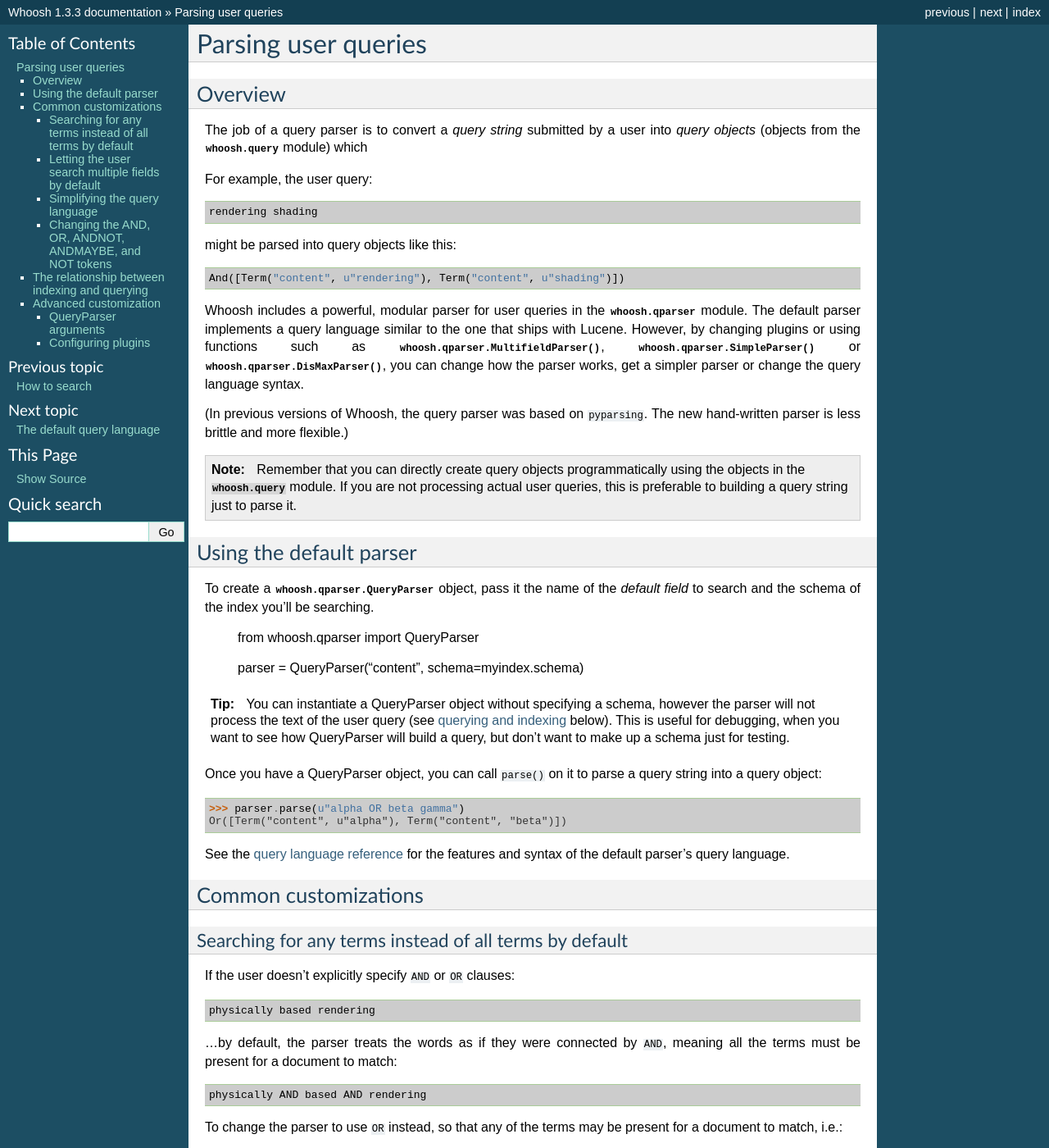
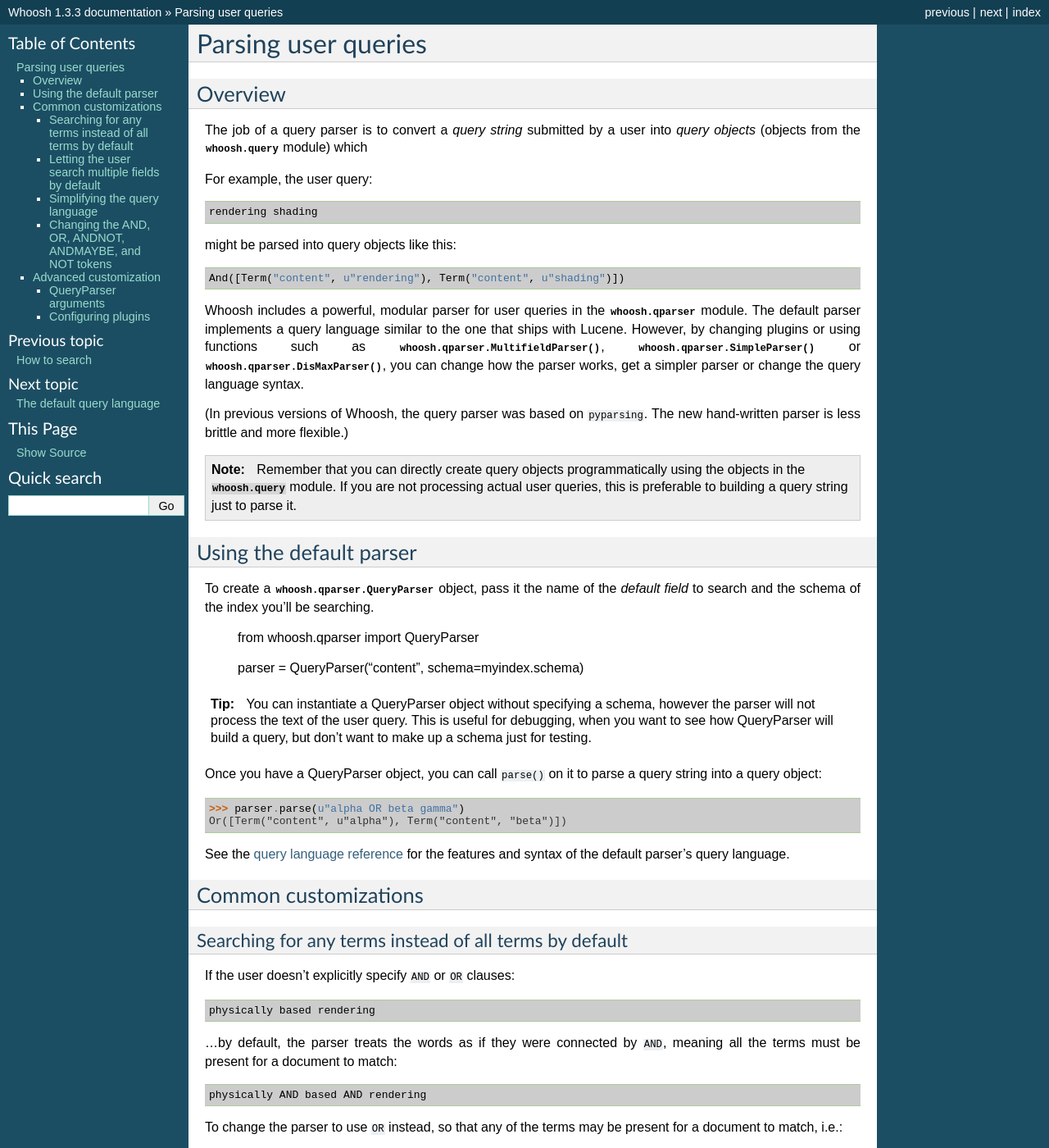
Before and after one commit to dex4er/whoosh, a Sphinx documentation site: the page built from docs/source/parsing.rst, in a window 1280 px wide and 1400 px high. Shown: the whole window at 82% size. Built offline with Sphinx 7.4.7, drawn with Linux system fonts in a browser that asks for light colours; some of the changed text lies outside the part shown.

Commit message:
Removed empty heading.

```diff
--- a/docs/source/parsing.rst
+++ b/docs/source/parsing.rst
@@ -50,10 +50,9 @@ To create a :class:`whoosh.qparser.QueryParser` object, pass it the name of the
 .. tip::
 
     You can instantiate a QueryParser object without specifying a schema,
-    however the parser will not process the text of the user query (see
-    :ref:`querying and indexing <index-query>` below). This is useful for
-    debugging, when you want to see how QueryParser will build a query, but
-    don't want to make up a schema just for testing.
+    however the parser will not process the text of the user query. This is
+    useful for debugging, when you want to see how QueryParser will build a
+    query, but don't want to make up a schema just for testing.
 
 Once you have a QueryParser object, you can call ``parse()`` on it to parse a
 query string into a query object::
@@ -195,14 +194,6 @@ words for the AND, OR, ANDNOT, ANDMAYBE, and NOT functions::
     parser.replace_plugin(qparser.NotPlugin("!"))
 
 
-.. _index-query:
-
-The relationship between indexing and querying
-==============================================
-
-TBD.
-
-
 Advanced customization
 ======================
 
```
